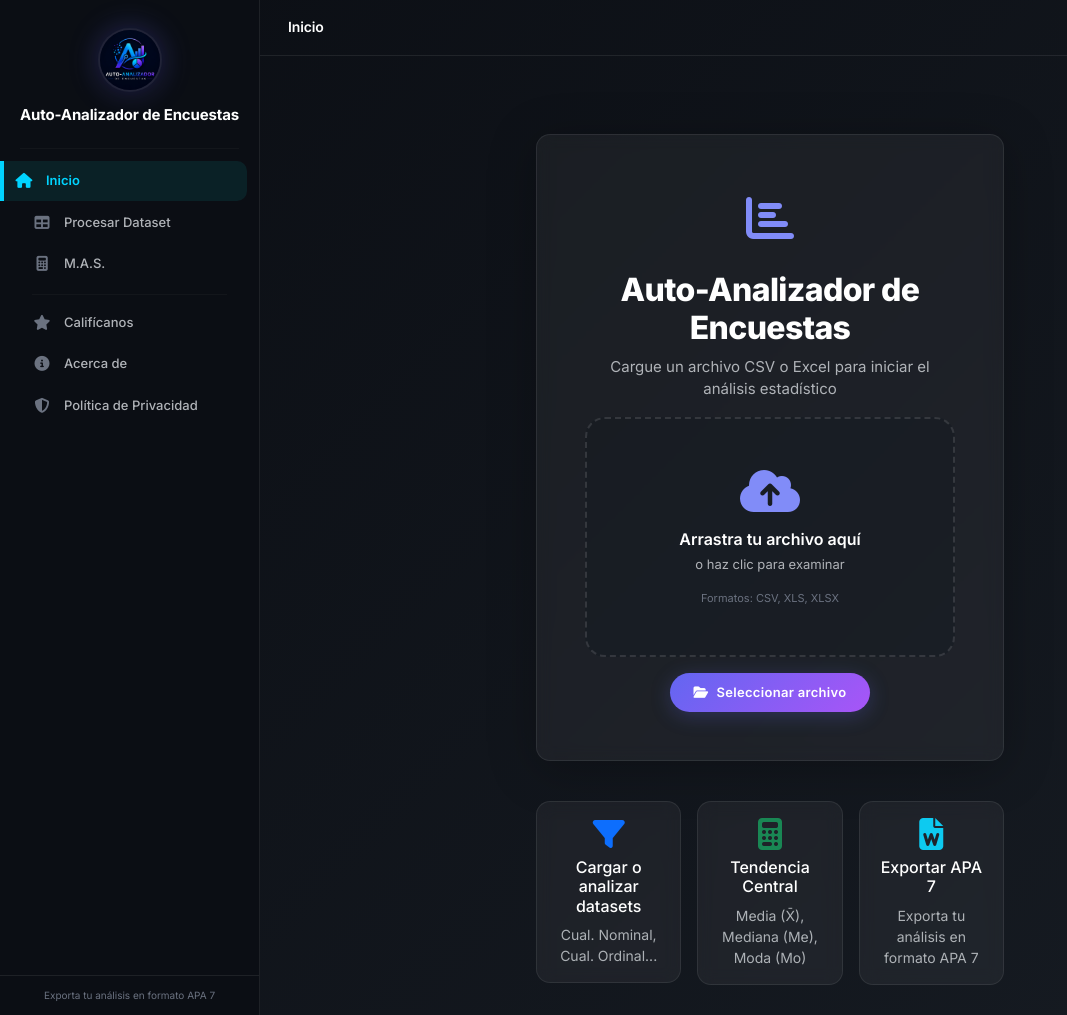
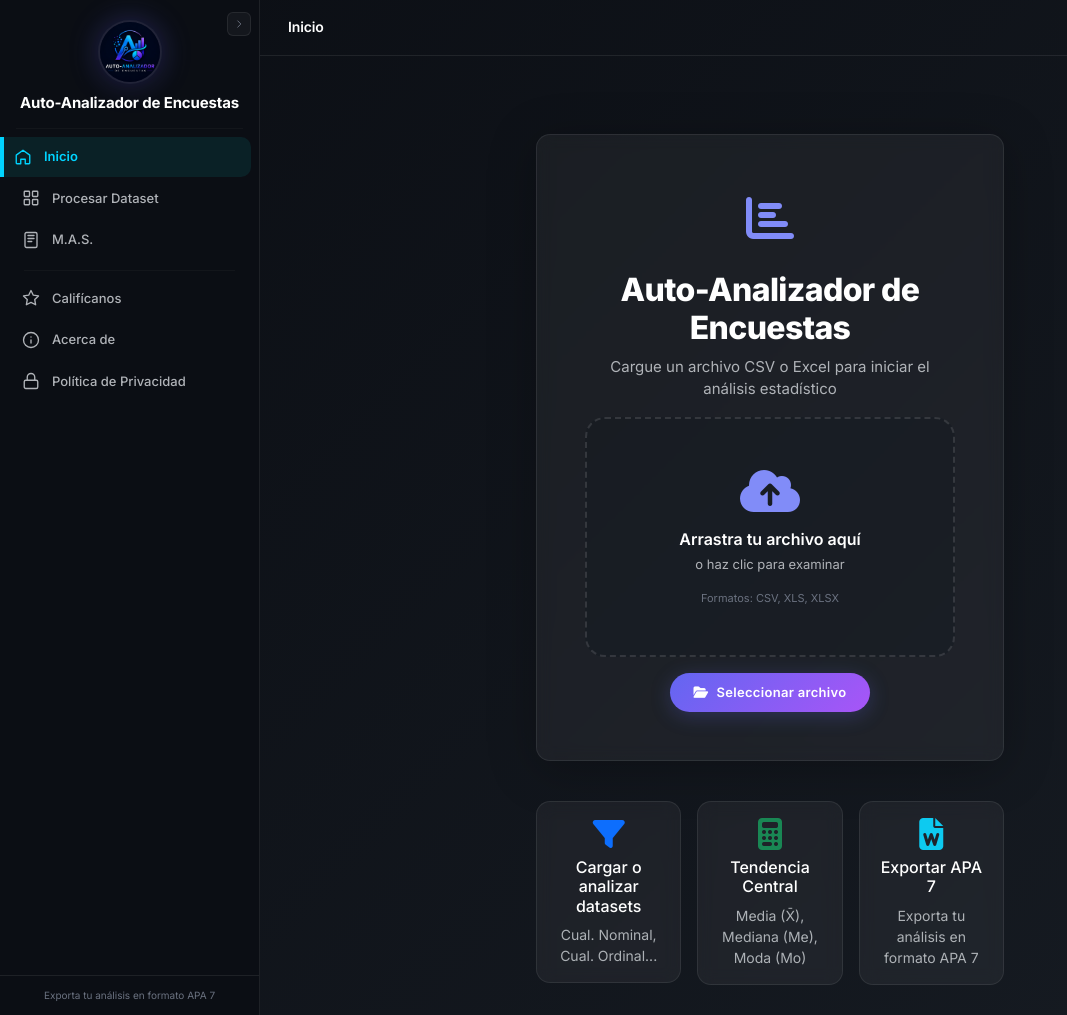
Before and after one commit to 1908piero/Sistema_Analizador0.1, a Flask app: page / in a window 1280 px wide. Shown: the whole page, without its empty margins (0-1067 px from the left). Run offline with Flask 3, Linux system fonts and the light colour scheme.

Commit message:
feat: collapsible sidebar with inline SVG icons and smooth transitions
- sidebar.collapsed: shrinks to 68px, shows only nav icons
- Sidebar toggle button (chevron) at top-right, rotates on collapse
- Inline SVGs replace Font Awesome for nav icons (no CDN dependency)
- .nav-label hidden when collapsed, icon centered
- Collapsed state persisted in localStorage
- All transitions: width 0.3s ease, opacity fades for text

```diff
--- a/webapp/static/css/style.css
+++ b/webapp/static/css/style.css
@@ -330,11 +330,50 @@ body {
     flex-direction: column;
     border-right: 1px solid var(--card-border);
     overflow-y: auto;
+    transition: width 0.3s ease, min-width 0.3s ease;
+}
+
+.sidebar.collapsed {
+    width: 68px;
+    min-width: 68px;
 }
 
 .sidebar-header {
-    padding: 28px 20px 12px;
+    padding: 20px 12px 8px;
     text-align: center;
+    display: flex;
+    flex-direction: column;
+    align-items: center;
+    position: relative;
+}
+
+.sidebar-toggle {
+    position: absolute;
+    top: 12px;
+    right: 8px;
+    background: rgba(255,255,255,0.04);
+    border: 1px solid var(--card-border);
+    color: var(--text-muted);
+    width: 24px;
+    height: 24px;
+    border-radius: 6px;
+    display: flex;
+    align-items: center;
+    justify-content: center;
+    cursor: pointer;
+    transition: all 0.2s;
+    z-index: 2;
+}
+.sidebar-toggle:hover {
+    background: rgba(99,102,241,0.1);
+    color: var(--accent);
+}
+.sidebar.collapsed .sidebar-toggle {
+    right: auto;
+    top: 16px;
+}
+.sidebar.collapsed .sidebar-toggle svg {
+    transform: rotate(180deg);
 }
 
 .sidebar-logo {
@@ -342,17 +381,22 @@ body {
     height: 64px;
     border-radius: 50%;
     overflow: hidden;
-    margin: 0 auto 14px;
+    margin: 0 auto 10px;
     background: rgba(99, 102, 241, 0.1);
     display: flex;
     align-items: center;
     justify-content: center;
     box-shadow: 0 0 30px rgba(99, 102, 241, 0.3), 0 4px 20px rgba(0,0,0,0.4);
     border: 2px solid rgba(255,255,255,0.06);
-    transition: box-shadow 0.3s ease;
+    transition: box-shadow 0.3s ease, width 0.3s ease, height 0.3s ease;
+    flex-shrink: 0;
 }
 .sidebar-logo:hover {
     box-shadow: 0 0 40px rgba(99, 102, 241, 0.4), 0 4px 24px rgba(0,0,0,0.5);
+}
+.sidebar.collapsed .sidebar-logo {
+    width: 40px;
+    height: 40px;
 }
 
 .sidebar-logo img {
@@ -367,6 +411,15 @@ body {
     margin: 0;
     font-size: 15px;
     letter-spacing: -0.01em;
+    white-space: nowrap;
+    overflow: hidden;
+    transition: opacity 0.2s ease, max-height 0.3s ease;
+    max-height: 40px;
+}
+.sidebar.collapsed .sidebar-title {
+    opacity: 0;
+    max-height: 0;
+    margin: 0;
 }
 
 .sidebar-subtitle {
@@ -376,20 +429,25 @@ body {
 
 .sidebar-divider {
     border-color: var(--card-border);
-    margin: 12px 20px;
+    margin: 8px 16px;
     opacity: 0.4;
+    transition: margin 0.3s ease;
+}
+.sidebar.collapsed .sidebar-divider {
+    margin: 6px 8px;
 }
 
 .sidebar-nav {
     flex: 1;
-    padding: 0 12px;
+    padding: 0 8px;
+    overflow-x: hidden;
 }
 
 .nav-item {
     display: flex;
     align-items: center;
     gap: 12px;
-    padding: 10px 20px;
+    padding: 10px 14px;
     color: var(--text-secondary);
     text-decoration: none;
     border-radius: 10px;
@@ -398,6 +456,26 @@ body {
     transition: all 0.25s ease;
     margin-bottom: 2px;
     position: relative;
+    white-space: nowrap;
+}
+.sidebar.collapsed .nav-item {
+    justify-content: center;
+    padding: 10px 0;
+}
+
+.nav-icon {
+    flex-shrink: 0;
+    width: 18px;
+    height: 18px;
+}
+
+.nav-label {
+    transition: opacity 0.2s ease;
+}
+.sidebar.collapsed .nav-label {
+    opacity: 0;
+    width: 0;
+    overflow: hidden;
 }
 
 .sidebar-nav-group {
@@ -408,8 +486,12 @@ body {
 .sidebar-nav-divider {
     border: none;
     border-top: 1px solid rgba(255,255,255,0.06);
-    margin: 8px 20px;
+    margin: 8px 16px;
     opacity: 0.5;
+    transition: margin 0.3s ease;
+}
+.sidebar.collapsed .sidebar-nav-divider {
+    margin: 6px 4px;
 }
 
 .nav-item:hover {
@@ -423,8 +505,14 @@ body {
     font-weight: 600;
     border-left: 4px solid #00d4ff;
     border-radius: 0 10px 10px 0;
-    margin-left: -12px;
+    margin-left: -8px;
     padding-left: calc(14px - 4px);
+}
+.sidebar.collapsed .nav-item.active {
+    margin-left: 0;
+    padding-left: 0;
+    border-left-width: 3px;
+    border-radius: 0;
 }
 
 .nav-item.active i {
@@ -445,6 +533,13 @@ body {
 .sidebar-footer {
     padding: 12px 16px;
     border-top: 1px solid var(--card-border);
+    transition: opacity 0.2s ease;
+}
+.sidebar.collapsed .sidebar-footer {
+    opacity: 0;
+    height: 0;
+    padding: 0;
+    overflow: hidden;
 }
 
 .lang-switcher {
--- a/webapp/templates/base.html
+++ b/webapp/templates/base.html
@@ -57,31 +57,42 @@
                 <a href="{{ url_for('main.index') }}" class="sidebar-logo">
                     <img src="{{ url_for('static', filename='logo.jpeg') }}" alt="Logo">
                 </a>
+                <button class="sidebar-toggle" id="sidebarToggle" title="Toggle sidebar">
+                    <svg width="16" height="16" viewBox="0 0 16 16" fill="none">
+                        <path d="M6 3L11 8L6 13" stroke="currentColor" stroke-width="1.5" stroke-linecap="round" stroke-linejoin="round"/>
+                    </svg>
+                </button>
                 <h5 class="sidebar-title">{{ _('app.full_title') }}</h5>
             </div>
             <hr class="sidebar-divider">
             <nav class="sidebar-nav">
                 <div class="sidebar-nav-group">
                     <a href="{{ url_for('main.index') }}" class="nav-item {% if request.endpoint == 'main.index' %}active{% endif %}">
-                        <i class="fas fa-house"></i> {{ _('nav.home') }}
+                        <svg class="nav-icon" width="18" height="18" viewBox="0 0 24 24" fill="none" stroke="currentColor" stroke-width="1.8" stroke-linecap="round" stroke-linejoin="round"><path d="M3 9.5L12 3l9 6.5V20a1 1 0 0 1-1 1h-5v-6H9v6H4a1 1 0 0 1-1-1V9.5z"/></svg>
+                        <span class="nav-label">{{ _('nav.home') }}</span>
                     </a>
                     <a href="{{ url_for('main.analysis') }}" class="nav-item {% if request.endpoint == 'main.analysis' %}active{% endif %}">
-                        <i class="fas fa-table"></i> {{ _('nav.dataset') }}
+                        <svg class="nav-icon" width="18" height="18" viewBox="0 0 24 24" fill="none" stroke="currentColor" stroke-width="1.8" stroke-linecap="round" stroke-linejoin="round"><rect x="3" y="3" width="7" height="7" rx="1"/><rect x="14" y="3" width="7" height="7" rx="1"/><rect x="3" y="14" width="7" height="7" rx="1"/><rect x="14" y="14" width="7" height="7" rx="1"/></svg>
+                        <span class="nav-label">{{ _('nav.dataset') }}</span>
                     </a>
                     <a href="{{ url_for('main.sampling') }}" class="nav-item {% if request.endpoint == 'main.sampling' %}active{% endif %}">
-                        <i class="fas fa-calculator"></i> {{ _('nav.sampling') }}
+                        <svg class="nav-icon" width="18" height="18" viewBox="0 0 24 24" fill="none" stroke="currentColor" stroke-width="1.8" stroke-linecap="round" stroke-linejoin="round"><rect x="4" y="2" width="16" height="20" rx="2"/><path d="M8 6h8M8 10h8M8 14h5"/></svg>
+                        <span class="nav-label">{{ _('nav.sampling') }}</span>
                     </a>
                 </div>
                 <hr class="sidebar-nav-divider">
                 <div class="sidebar-nav-group">
                     <a href="{{ url_for('main.rate') }}" class="nav-item {% if request.endpoint == 'main.rate' %}active{% endif %}">
-                        <i class="fas fa-star"></i> {{ _('nav.rate') }}
+                        <svg class="nav-icon" width="18" height="18" viewBox="0 0 24 24" fill="none" stroke="currentColor" stroke-width="1.8" stroke-linecap="round" stroke-linejoin="round"><polygon points="12 2 15.09 8.26 22 9.27 17 14.14 18.18 21.02 12 17.77 5.82 21.02 7 14.14 2 9.27 8.91 8.26 12 2"/></svg>
+                        <span class="nav-label">{{ _('nav.rate') }}</span>
                     </a>
                     <a href="{{ url_for('main.about') }}" class="nav-item {% if request.endpoint == 'main.about' %}active{% endif %}">
-                        <i class="fas fa-circle-info"></i> {{ _('nav.about') }}
+                        <svg class="nav-icon" width="18" height="18" viewBox="0 0 24 24" fill="none" stroke="currentColor" stroke-width="1.8" stroke-linecap="round" stroke-linejoin="round"><circle cx="12" cy="12" r="10"/><path d="M12 16v-4M12 8h.01"/></svg>
+                        <span class="nav-label">{{ _('nav.about') }}</span>
                     </a>
                     <a href="{{ url_for('main.privacy') }}" class="nav-item {% if request.endpoint == 'main.privacy' %}active{% endif %}">
-                        <i class="fas fa-shield-halved"></i> {{ _('nav.privacy') }}
+                        <svg class="nav-icon" width="18" height="18" viewBox="0 0 24 24" fill="none" stroke="currentColor" stroke-width="1.8" stroke-linecap="round" stroke-linejoin="round"><rect x="3" y="11" width="18" height="11" rx="2"/><path d="M7 11V7a5 5 0 0 1 10 0v4"/></svg>
+                        <span class="nav-label">{{ _('nav.privacy') }}</span>
                     </a>
                 </div>
             </nav>
@@ -116,6 +127,15 @@
         menuToggle.on('click', toggleMenu);
         overlay.on('click', toggleMenu);
         mobileMenu.find('a').on('click', toggleMenu);
+
+        var sidebar = $('#desktopSidebar');
+        var sidebarToggle = $('#sidebarToggle');
+        var collapsed = localStorage.getItem('sidebar_collapsed') === 'true';
+        if (collapsed) sidebar.addClass('collapsed');
+        sidebarToggle.on('click', function() {
+            sidebar.toggleClass('collapsed');
+            localStorage.setItem('sidebar_collapsed', sidebar.hasClass('collapsed'));
+        });
     });
     </script>
 </body>
```
